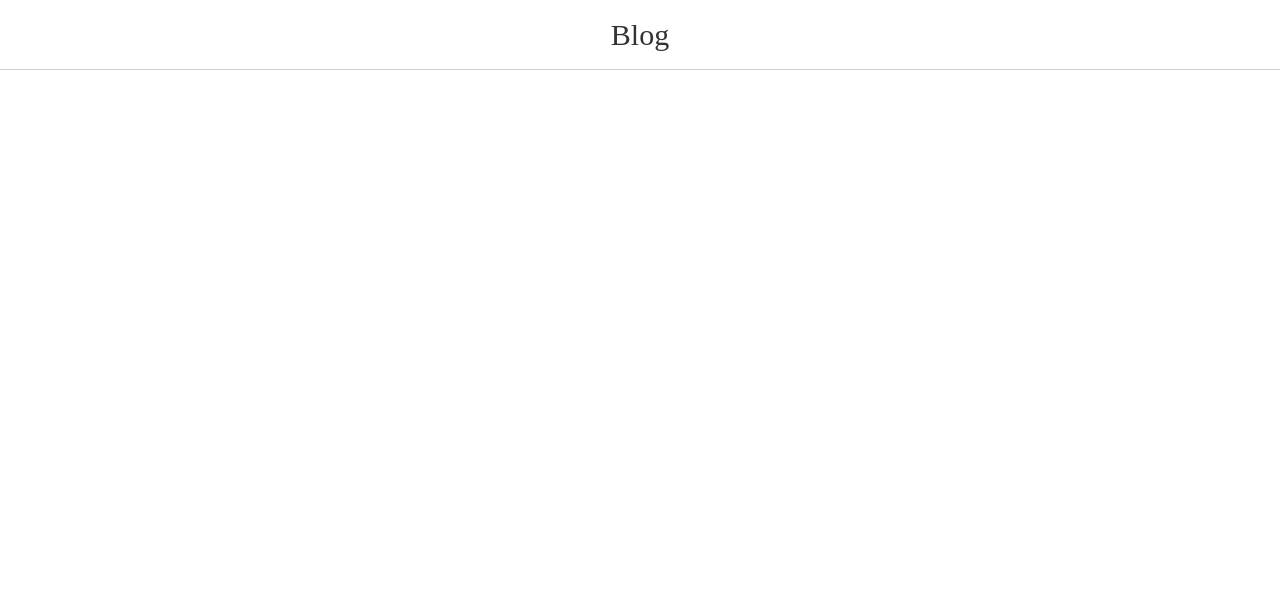
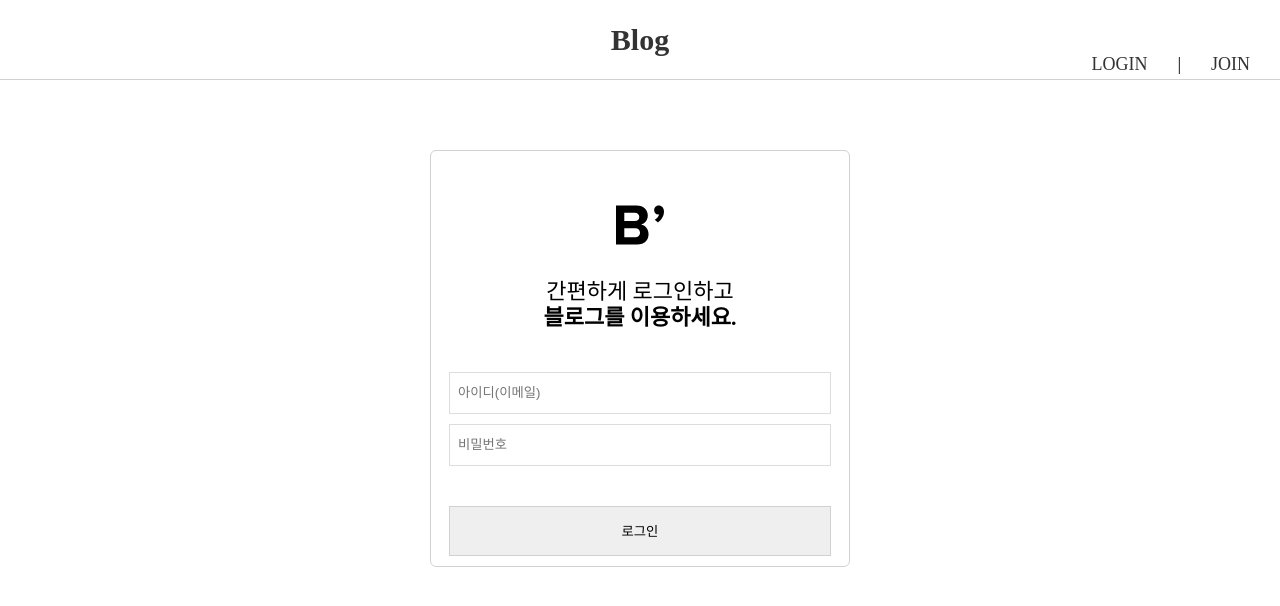
Before and after one commit to leeher1123/blog-test, a React (Create React App) app: page /login in a window 1280 px wide. Shown: the top 606 px of the page. Built offline with nearby package versions, Linux system fonts and the light colour scheme; no server answers.

Commit message:
로그인 기능 구현과 로그인 폼 스타일링

```diff
--- a/package.json
+++ b/package.json
@@ -12,6 +12,7 @@
     "firebase": "^9.1.3",
     "react": "^17.0.2",
     "react-dom": "^17.0.2",
+    "react-hook-form": "^7.17.5",
     "react-icons": "^4.3.1",
     "react-redux": "^7.2.5",
     "react-router-dom": "^5.3.0",
--- a/src/App.js
+++ b/src/App.js
@@ -1,4 +1,4 @@
-import React from "react";
+import React, {useEffect} from "react";
 import styled from "styled-components";
 import {GlobalStyle} from "./style/GlobalStyle";
 import Header from "./views/shared/components/Header";
@@ -7,10 +7,14 @@ import Home from "./pages/Blog/Home";
 import Write from "./pages/Blog/Write";
 import Detail from "./pages/Blog/Detail";
 import Edit from "./pages/Blog/Edit";
+import Login from "./pages/Sign/Login";
+import Join from "./pages/Sign/Join";
+import AuthProvider from "./views/user/containers/AuthProvider";
 
 const App = () => {
   return (
     <Container>
+      <AuthProvider>
         <GlobalStyle/>
         <Header/>
         <Switch>
@@ -18,7 +22,10 @@ const App = () => {
           <Route exact path="/detail/:id" component={Detail}/>
           <Route exact path="/write" component={Write}/>
           <Route exact path="/edit/:id" component={Edit}/>
+          <Route exact path="/login" component={Login}/>
+          <Route exact path="/join" component={Join}/>
         </Switch>
+      </AuthProvider>
     </Container>
   )
 }
--- a/src/firebase/firebase.js
+++ b/src/firebase/firebase.js
@@ -1,6 +1,7 @@
 import { initializeApp } from "firebase/app";
 import { getFirestore } from 'firebase/firestore';
 import { getStorage } from "firebase/storage";
+import { getAuth } from 'firebase/auth';
 
 const firebaseConfig = {
   apiKey: "AIzaSyDo1VgHHwSinIun9Yg0heY--R7yvKE2lkw",
@@ -14,3 +15,4 @@ const firebaseConfig = {
 const firebaseApp = initializeApp(firebaseConfig);
 export const db = getFirestore(firebaseApp);
 export const storage = getStorage(firebaseApp);
+export const auth = getAuth(firebaseApp);
--- /dev/null
+++ b/src/pages/Sign/Join.js
@@ -0,0 +1,16 @@
+import React from "react";
+import styled from "styled-components";
+
+const Join = () => {
+  return (
+    <Container>
+      Join
+    </Container>
+  )
+}
+
+const Container = styled.div`
+
+`;
+
+export default Join;
--- /dev/null
+++ b/src/pages/Sign/Login.js
@@ -0,0 +1,125 @@
+import React, {useState} from "react";
+import styled from "styled-components";
+import {signInWithEmailAndPassword} from "firebase/auth";
+import {auth} from "../../firebase/firebase";
+import {useDispatch} from "react-redux";
+import {actions} from "../../views/user/redux/slice";
+import { useForm } from "react-hook-form";
+import {SiBloglovin} from "react-icons/si";
+
+const Login = () => {
+
+  const dispatch = useDispatch();
+  const { register, handleSubmit, watch, formState: { errors } } = useForm();
+  console.log('@@errors', errors);
+
+  const login = (email, password) => {
+    signInWithEmailAndPassword(auth, email, password)
+      .then((userCredential) => {
+        dispatch(actions.setUser(userCredential.user));
+      })
+      .catch((error) => {
+        const errorCode = error.code;
+        const errorMessage = error.message;
+        console.log(errorCode);
+        console.log(errorMessage);
+      });
+  }
+
+  const onSubmit = ({email, password}) => {
+    login(email, password);
+  }
+
+  return (
+    <Container>
+      <Title>
+        <span><SiBloglovin/></span>
+        <p>간편하게 로그인하고</p>
+        <p className="bold">블로그를 이용하세요.</p>
+      </Title>
+      <Form onSubmit={handleSubmit(onSubmit)}>
+        <FormControl>
+          <Input type="text"
+                 placeholder="아이디(이메일)"
+                 {...register("email" , { required: true })}
+          />
+        </FormControl>
+        <FormControl>
+          <Input type="password"
+                 placeholder="비밀번호"
+                 {...register("password", { required: true })}
+          />
+        </FormControl>
+        <Button type="submit">로그인</Button>
+      </Form>
+      {/*{*/}
+      {/*  <ErrorMessage>이메일 주소를 입력해주세요.</ErrorMessage>*/}
+      {/*}*/}
+    </Container>
+  )
+}
+
+const Container = styled.div`
+  max-width: 420px;
+  margin: 70px auto;
+  padding: 50px 0 10px;
+  border: 1px solid #d1d1d1;
+  border-radius: 6px;
+`;
+
+const Title = styled.div`
+  span {
+    display: flex;
+    align-items: center;
+    justify-content: center;
+  }
+  svg {
+    width: 48px;
+    height: 48px;
+    margin-bottom: 30px;
+  }
+  p {
+    text-align: center;
+    font-size: 22px;
+    line-height: 1.2;
+    &.bold {
+      font-weight: bold;
+    }
+  }
+`;
+
+const Form = styled.form`
+  margin-top: 40px;
+`;
+
+const FormControl = styled.div`
+  font-size: 16px;
+  padding: 0 18px 10px;
+`;
+
+const Input = styled.input`
+  width: 100%;
+  height: 42px;
+  border: 1px solid #ddd;
+  color: #333;
+  outline: 0;
+  background-color: transparent;
+  padding: 8px;
+`;
+
+const Button = styled.button`
+  display: flex;
+  align-items: center;
+  justify-content: center;
+  margin: 30px auto 0;
+  height: 50px;
+  padding: 0 172px;
+  outline: 0;
+  border: 1px solid #d1d1d1;
+`;
+
+const ErrorMessage = styled.div`
+
+`;
+
+export default Login;
--- a/src/redux/store.js
+++ b/src/redux/store.js
@@ -2,6 +2,7 @@ import { configureStore } from '@reduxjs/toolkit';
 import createSagaMiddleware from 'redux-saga';
 
 import sharedSlice from '../views/shared/redux/slice';
+import userSlice from '../views/user/redux/slice';
 import sagas from './sagas';
 
 const sagaMiddleware = createSagaMiddleware();
@@ -9,6 +10,7 @@ const sagaMiddleware = createSagaMiddleware();
 const store = configureStore({
   reducer: {
     shared: sharedSlice,
+    auth: userSlice,
   },
   middleware: [sagaMiddleware],
 });
--- a/src/views/shared/components/Header/index.js
+++ b/src/views/shared/components/Header/index.js
@@ -1,28 +1,88 @@
 import React from "react";
 import styled from "styled-components";
 import {Link} from "react-router-dom";
+import {useSelector} from "react-redux";
+import {SiBloglovin} from "react-icons/si";
 
 const Header = () => {
+
+  const user = useSelector(state => state.auth.user);
+  const index = user?.email.indexOf('@');
+  const userId = user?.email.substring(0, index);
+
   return (
     <Container>
-      <Logo to="/">Blog</Logo>
+      <MainHeader>
+        <Logo to="/">Blog</Logo>
+      </MainHeader>
+      <BottomHeader>
+        {
+          !!user ?
+            <MemberArea>
+              <Icon><SiBloglovin/></Icon>
+              <span>{userId} 님의 블로그</span>
+            </MemberArea> :
+            <SignArea>
+              <Link to="/login">Login</Link>
+              <span>|</span>
+              <Link to="/join">Join</Link>
+            </SignArea>
+        }
+      </BottomHeader>
     </Container>
   )
 }
 
 const Container = styled.div`
+  border-bottom: 1px solid #d1d1d1;
+  height: 80px;
+`;
+
+const MainHeader = styled.div`
+  text-align: center;
+  padding-top: 25px;
+`;
+
+const Logo = styled(Link)`
+  font-size: 30px;
+  cursor: pointer;
+  color: #333;
+  font-weight: bold;
+`;
+
+const BottomHeader = styled.div`
 
 `;
 
-const Logo = styled(Link)`
+const SignArea = styled.div`
+  display: flex;
+  justify-content: flex-end;
+  font-size: 18px;
+  text-transform: uppercase;
+  a {
+    padding: 0 30px;
+    color: #333;
+
+    &:hover {
+      color: #767676;
+    }
+  }
+`;
+
+const MemberArea = styled.div`
+  display: flex;
+  align-items: center;
+  justify-content: flex-end;
+  span {
+    padding: 0 10px;
+  }
+`;
+
+const Icon = styled.div`
   display: flex;
   align-items: center;
   justify-content: center;
-  height: 70px;
-  font-size: 30px;
-  border-bottom: 1px solid #d1d1d1;
-  cursor: pointer;
-  color: #333;
+  margin-bottom: 3px;
 `;
 
 export default Header;
--- /dev/null
+++ b/src/views/user/containers/AuthProvider.js
@@ -0,0 +1,28 @@
+import React, {useEffect} from "react";
+import {useDispatch} from "react-redux";
+import {onAuthStateChanged} from "firebase/auth";
+import {auth} from "../../../firebase/firebase";
+import {actions} from "../redux/slice";
+
+const AuthProvider = ({ children }) => {
+  const dispatch = useDispatch();
+
+  const setAuthState = () => {
+    onAuthStateChanged(auth, (user) => {
+      if (user) {
+        dispatch(actions.setUser(user));
+        const uid = user.uid;
+      } else {
+        dispatch(actions.setUser(null));
+      }
+    });
+  }
+
+  useEffect(() => {
+    setAuthState();
+  }, [])
+
+  return children;
+}
+
+export default AuthProvider;
--- /dev/null
+++ b/src/views/user/redux/saga.js
@@ -0,0 +1,5 @@
+const saga = function* () {
+
+};
+
+export default saga;
--- /dev/null
+++ b/src/views/user/redux/slice.js
@@ -0,0 +1,20 @@
+import { createSlice } from '@reduxjs/toolkit';
+
+const slice = createSlice({
+  name: 'user',
+  initialState: {
+    user: null,
+  },
+  reducers: {
+    setUser: (state, {payload}) => {
+      state.user = payload;
+    }
+  },
+});
+
+const { setUser } = slice.actions;
+export const actions = {
+  setUser,
+};
+
+export default slice.reducer;
```
Also changed, not shown: 2 other files (tests, documents, lock files or other folders). Lines whose indentation alone changed are shown as unchanged.
